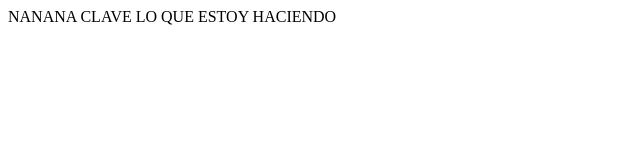
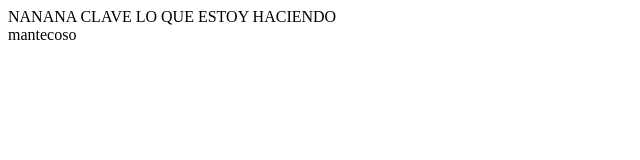
Before and after one commit to MarianoTroncoso/Simulador-SO, a plain HTML site: page index.html in a window 1280 px wide. Shown: the full height of the page, 0-640 px from the left. Drawn offline with Linux system fonts and the light colour scheme.

Commit message:
ultima prueba

```diff
--- a/index.html
+++ b/index.html
@@ -9,6 +9,9 @@
     <div>
         NANANA CLAVE LO QUE ESTOY HACIENDO
     </div>
+    <div>
+        mantecoso
+    </div>
 
 </body>
 </html>
```
Also changed, not shown: 1 other file.
